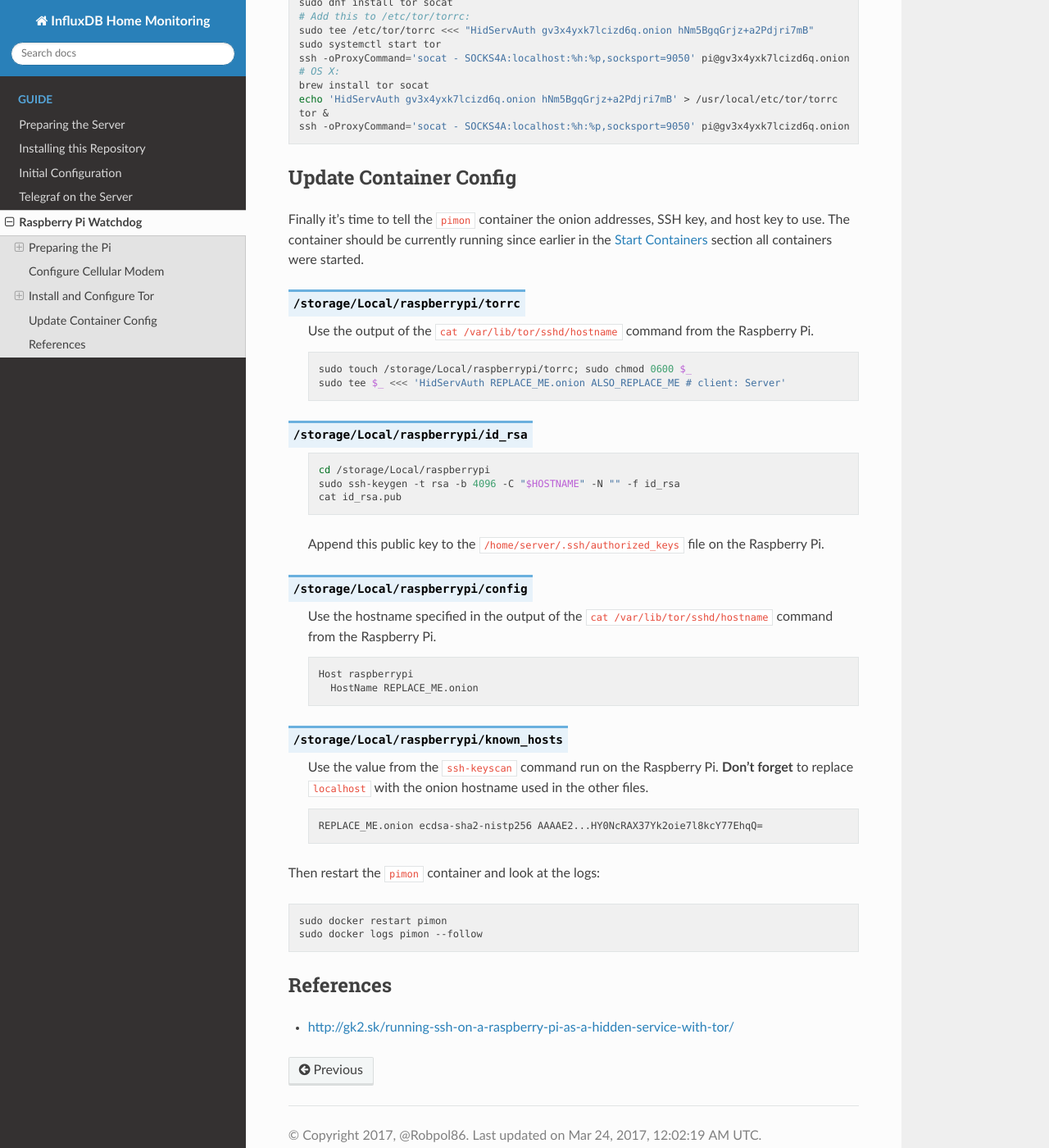
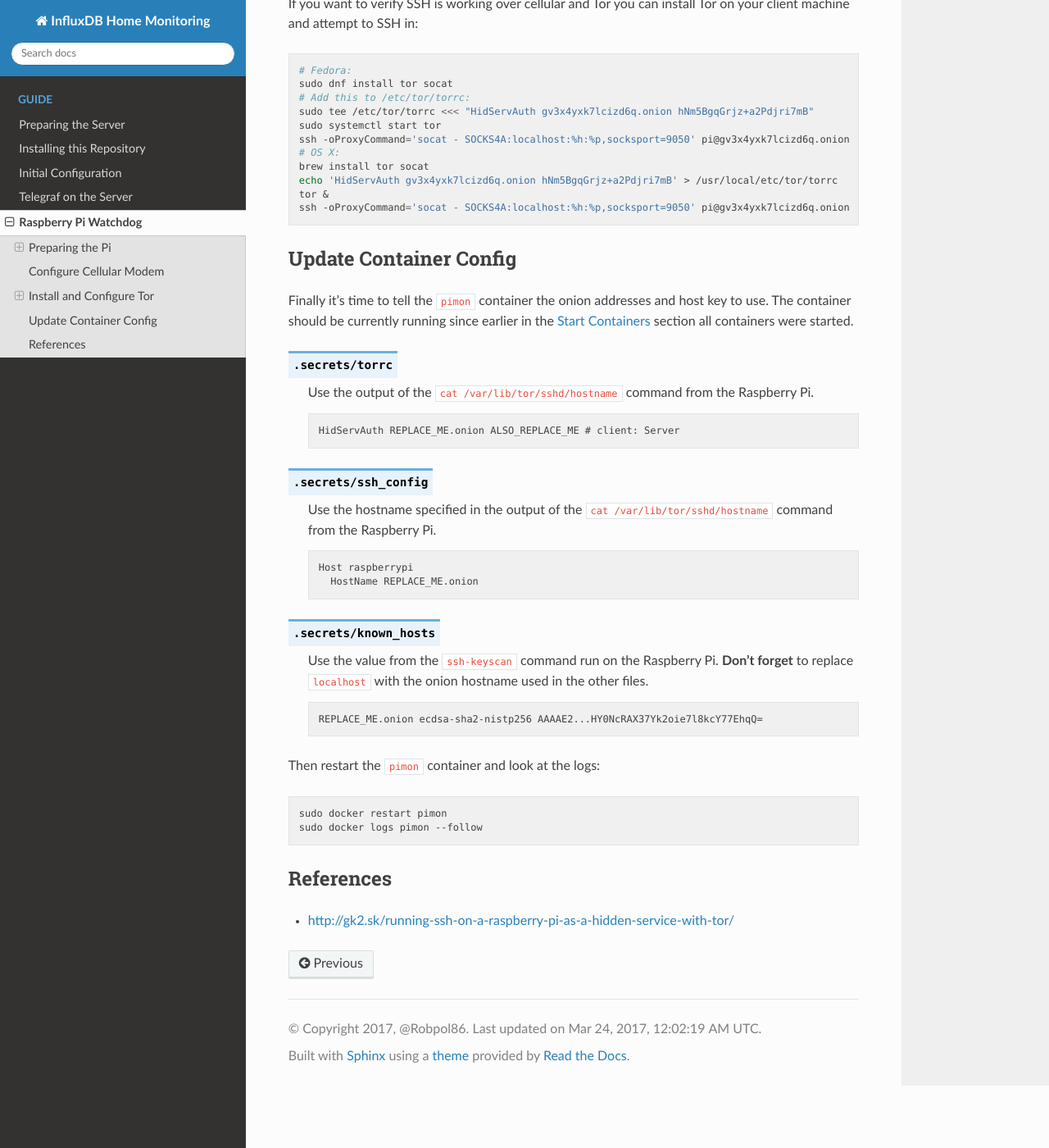
Before and after one commit to Robpol86/influxdb, a Sphinx documentation site: the page built from docs/raspberrypi.rst, in a window 1280 px wide and 1400 px high, scrolled down 3319 px. Shown: the whole window at 82% size. Built offline with Sphinx 7.4.7 and the Read the Docs theme 2.0.0, drawn with Linux system fonts in a browser that asks for light colours; some of the changed text lies outside the part shown.

Commit message:
Migrating PiMon to Docker Secrets.
Using secrets feature for PiMon instead of mounting volumes as read only
just for secrets.

Looks like secrets are actually mounted in /run, not /var/run.

```diff
--- a/README.rst
+++ b/README.rst
@@ -43,7 +43,9 @@ prepare your secrets by creating empty files with the right permissions:
     sudo mkdir /opt/influxdb; cd $_
     sudo git clone https://github.com/Robpol86/influxdb.git .
     sudo mkdir -m0750 .secrets
-    sudo install -m 0600 /dev/null .secrets/grafana.ini
+    for f in grafana.ini torrc ssh_config known_hosts pimon; do
+        sudo touch .secrets/$f; sudo chmod 0600 $_
+    done
 
 Next you'll want to glance over the various configuration files in this repo. They work for me but you may have a
 different setup. Start with `docker-compose.yml <https://github.com/Robpol86/influxdb/blob/master/docker-compose.yml>`_
--- a/docs/raspberrypi.rst
+++ b/docs/raspberrypi.rst
@@ -58,15 +58,20 @@ Before exposing the Pi to Tor it's a good idea to lock it down. Remember to **en
     PasswordAuthentication no
     PermitRootLogin no
 
-Generate SSH keys for the ``pi`` user (for maintenance, not for Server, that's later) and run:
+Generate SSH keys for the ``pi`` user (for maintenance, not for Server, that's next) and run:
 
 .. code-block:: bash
 
     mkdir -m0700 .ssh; (umask 0077; cat >> .ssh/authorized_keys)  # Run as pi user.
     sudo service ssh restart
     sudo sed -i 's/NOPASSWD: //g' /etc/sudoers.d/010_pi-nopasswd
+
+Next get the contents of ``.secrets/pimon.pub`` you generated back in the :ref:`PiMon` section and run:
+
+.. code-block:: bash
+
     sudo useradd -mp $(openssl rand -base64 20) server; sudo -i -u $_ mkdir -m0700 .ssh
-    sudo -i -u server bash -c 'umask 0077; touch .ssh/authorized_keys'
+    sudo -i -u server bash -c 'umask 0077; cat >> .ssh/authorized_keys'
 
 Setup Email
 -----------
@@ -187,29 +192,18 @@ in:
 Update Container Config
 =======================
 
-Finally it's time to tell the ``pimon`` container the onion addresses, SSH key, and host key to use. The container
-should be currently running since earlier in the :ref:`Start Containers` section all containers were started.
+Finally it's time to tell the ``pimon`` container the onion addresses and host key to use. The container should be
+currently running since earlier in the :ref:`Start Containers` section all containers were started.
 
-.. describe:: /storage/Local/raspberrypi/torrc
+.. describe:: .secrets/torrc
 
     Use the output of the ``cat /var/lib/tor/sshd/hostname`` command from the Raspberry Pi.
 
-    .. code-block:: bash
+    .. code-block:: text
 
-        sudo touch /storage/Local/raspberrypi/torrc; sudo chmod 0600 $_
-        sudo tee $_ <<< 'HidServAuth REPLACE_ME.onion ALSO_REPLACE_ME # client: Server'
+        HidServAuth REPLACE_ME.onion ALSO_REPLACE_ME # client: Server
 
-.. describe:: /storage/Local/raspberrypi/id_rsa
-
-    .. code-block:: bash
-
-        cd /storage/Local/raspberrypi
-        sudo ssh-keygen -t rsa -b 4096 -C "$HOSTNAME" -N "" -f id_rsa
-        cat id_rsa.pub
-
-    Append this public key to the ``/home/server/.ssh/authorized_keys`` file on the Raspberry Pi.
-
-.. describe:: /storage/Local/raspberrypi/config
+.. describe:: .secrets/ssh_config
 
     Use the hostname specified in the output of the ``cat /var/lib/tor/sshd/hostname`` command from the Raspberry Pi.
 
@@ -218,7 +212,7 @@ should be currently running since earlier in the :ref:`Start Containers` section
         Host raspberrypi
           HostName REPLACE_ME.onion
 
-.. describe:: /storage/Local/raspberrypi/known_hosts
+.. describe:: .secrets/known_hosts
 
     Use the value from the ``ssh-keyscan`` command run on the Raspberry Pi. **Don't forget** to replace ``localhost``
     with the onion hostname used in the other files.
```
Also changed, not shown: docker-compose.yml (+7 -4 lines), docs/config.rst (+11 -0 lines), 1 other file.
